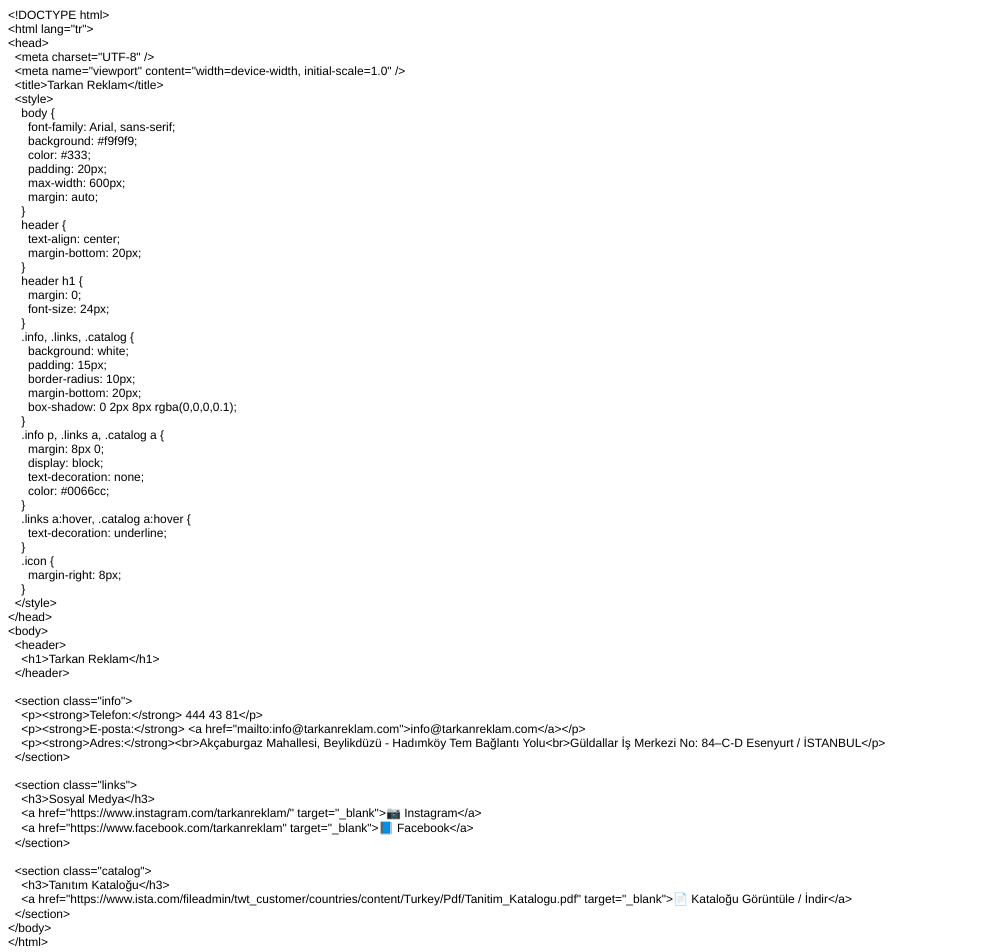
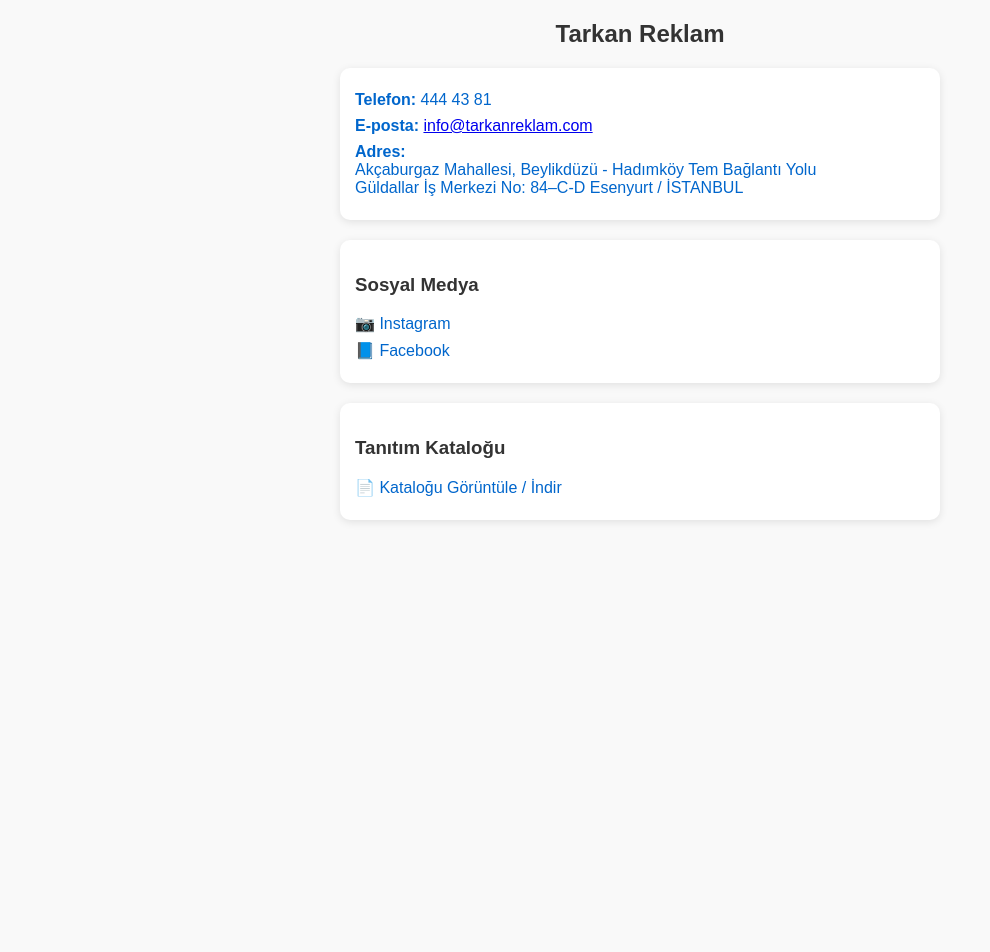
Before and after one commit to uniqueGok/tarkanreklam.github.io, a plain HTML site: page index.html in a window 1280 px wide. Shown: the whole page, without its empty margins (0-990 px from the left). After the commit the page ends 800 px from the top, so only its background shows below. Drawn offline with Linux system fonts and the light colour scheme.

Commit message:
Add files via upload

```diff
--- a/index.html
+++ b/index.html
@@ -1,84 +1,68 @@
-<!DOCTYPE html PUBLIC "-//W3C//DTD HTML 4.01//EN" "http://www.w3.org/TR/html4/strict.dtd">
-<html>
+
+<!DOCTYPE html>
+<html lang="tr">
 <head>
-  <meta http-equiv="Content-Type" content="text/html; charset=utf-8">
-  <meta http-equiv="Content-Style-Type" content="text/css">
-  <title></title>
-  <meta name="Generator" content="Cocoa HTML Writer">
-  <meta name="CocoaVersion" content="2575.4">
-  <style type="text/css">
-    p.p1 {margin: 0.0px 0.0px 0.0px 0.0px; font: 12.0px Helvetica}
-    p.p2 {margin: 0.0px 0.0px 0.0px 0.0px; font: 12.0px Helvetica; min-height: 14.0px}
-    span.s1 {font: 12.0px 'Apple Color Emoji'}
+  <meta charset="UTF-8" />
+  <meta name="viewport" content="width=device-width, initial-scale=1.0" />
+  <title>Tarkan Reklam</title>
+  <style>
+    body {
+      font-family: Arial, sans-serif;
+      background: #f9f9f9;
+      color: #333;
+      padding: 20px;
+      max-width: 600px;
+      margin: auto;
+    }
+    header {
+      text-align: center;
+      margin-bottom: 20px;
+    }
+    header h1 {
+      margin: 0;
+      font-size: 24px;
+    }
+    .info, .links, .catalog {
+      background: white;
+      padding: 15px;
+      border-radius: 10px;
+      margin-bottom: 20px;
+      box-shadow: 0 2px 8px rgba(0,0,0,0.1);
+    }
+    .info p, .links a, .catalog a {
+      margin: 8px 0;
+      display: block;
+      text-decoration: none;
+      color: #0066cc;
+    }
+    .links a:hover, .catalog a:hover {
+      text-decoration: underline;
+    }
+    .icon {
+      margin-right: 8px;
+    }
   </style>
 </head>
 <body>
-<p class="p1">&lt;!DOCTYPE html&gt;</p>
-<p class="p1">&lt;html lang="tr"&gt;</p>
-<p class="p1">&lt;head&gt;</p>
-<p class="p1"><span class="Apple-converted-space">  </span>&lt;meta charset="UTF-8" /&gt;</p>
-<p class="p1"><span class="Apple-converted-space">  </span>&lt;meta name="viewport" content="width=device-width, initial-scale=1.0" /&gt;</p>
-<p class="p1"><span class="Apple-converted-space">  </span>&lt;title&gt;Tarkan Reklam&lt;/title&gt;</p>
-<p class="p1"><span class="Apple-converted-space">  </span>&lt;style&gt;</p>
-<p class="p1"><span class="Apple-converted-space">    </span>body {</p>
-<p class="p1"><span class="Apple-converted-space">      </span>font-family: Arial, sans-serif;</p>
-<p class="p1"><span class="Apple-converted-space">      </span>background: #f9f9f9;</p>
-<p class="p1"><span class="Apple-converted-space">      </span>color: #333;</p>
-<p class="p1"><span class="Apple-converted-space">      </span>padding: 20px;</p>
-<p class="p1"><span class="Apple-converted-space">      </span>max-width: 600px;</p>
-<p class="p1"><span class="Apple-converted-space">      </span>margin: auto;</p>
-<p class="p1"><span class="Apple-converted-space">    </span>}</p>
-<p class="p1"><span class="Apple-converted-space">    </span>header {</p>
-<p class="p1"><span class="Apple-converted-space">      </span>text-align: center;</p>
-<p class="p1"><span class="Apple-converted-space">      </span>margin-bottom: 20px;</p>
-<p class="p1"><span class="Apple-converted-space">    </span>}</p>
-<p class="p1"><span class="Apple-converted-space">    </span>header h1 {</p>
-<p class="p1"><span class="Apple-converted-space">      </span>margin: 0;</p>
-<p class="p1"><span class="Apple-converted-space">      </span>font-size: 24px;</p>
-<p class="p1"><span class="Apple-converted-space">    </span>}</p>
-<p class="p1"><span class="Apple-converted-space">    </span>.info, .links, .catalog {</p>
-<p class="p1"><span class="Apple-converted-space">      </span>background: white;</p>
-<p class="p1"><span class="Apple-converted-space">      </span>padding: 15px;</p>
-<p class="p1"><span class="Apple-converted-space">      </span>border-radius: 10px;</p>
-<p class="p1"><span class="Apple-converted-space">      </span>margin-bottom: 20px;</p>
-<p class="p1"><span class="Apple-converted-space">      </span>box-shadow: 0 2px 8px rgba(0,0,0,0.1);</p>
-<p class="p1"><span class="Apple-converted-space">    </span>}</p>
-<p class="p1"><span class="Apple-converted-space">    </span>.info p, .links a, .catalog a {</p>
-<p class="p1"><span class="Apple-converted-space">      </span>margin: 8px 0;</p>
-<p class="p1"><span class="Apple-converted-space">      </span>display: block;</p>
-<p class="p1"><span class="Apple-converted-space">      </span>text-decoration: none;</p>
-<p class="p1"><span class="Apple-converted-space">      </span>color: #0066cc;</p>
-<p class="p1"><span class="Apple-converted-space">    </span>}</p>
-<p class="p1"><span class="Apple-converted-space">    </span>.links a:hover, .catalog a:hover {</p>
-<p class="p1"><span class="Apple-converted-space">      </span>text-decoration: underline;</p>
-<p class="p1"><span class="Apple-converted-space">    </span>}</p>
-<p class="p1"><span class="Apple-converted-space">    </span>.icon {</p>
-<p class="p1"><span class="Apple-converted-space">      </span>margin-right: 8px;</p>
-<p class="p1"><span class="Apple-converted-space">    </span>}</p>
-<p class="p1"><span class="Apple-converted-space">  </span>&lt;/style&gt;</p>
-<p class="p1">&lt;/head&gt;</p>
-<p class="p1">&lt;body&gt;</p>
-<p class="p1"><span class="Apple-converted-space">  </span>&lt;header&gt;</p>
-<p class="p1"><span class="Apple-converted-space">    </span>&lt;h1&gt;Tarkan Reklam&lt;/h1&gt;</p>
-<p class="p1"><span class="Apple-converted-space">  </span>&lt;/header&gt;</p>
-<p class="p2"><br></p>
-<p class="p1"><span class="Apple-converted-space">  </span>&lt;section class="info"&gt;</p>
-<p class="p1"><span class="Apple-converted-space">    </span>&lt;p&gt;&lt;strong&gt;Telefon:&lt;/strong&gt; 444 43 81&lt;/p&gt;</p>
-<p class="p1"><span class="Apple-converted-space">    </span>&lt;p&gt;&lt;strong&gt;E-posta:&lt;/strong&gt; &lt;a href="mailto:info@tarkanreklam.com"&gt;info@tarkanreklam.com&lt;/a&gt;&lt;/p&gt;</p>
-<p class="p1"><span class="Apple-converted-space">    </span>&lt;p&gt;&lt;strong&gt;Adres:&lt;/strong&gt;&lt;br&gt;Akçaburgaz Mahallesi, Beylikdüzü - Hadımköy Tem Bağlantı Yolu&lt;br&gt;Güldallar İş Merkezi No: 84–C-D Esenyurt / İSTANBUL&lt;/p&gt;</p>
-<p class="p1"><span class="Apple-converted-space">  </span>&lt;/section&gt;</p>
-<p class="p2"><br></p>
-<p class="p1"><span class="Apple-converted-space">  </span>&lt;section class="links"&gt;</p>
-<p class="p1"><span class="Apple-converted-space">    </span>&lt;h3&gt;Sosyal Medya&lt;/h3&gt;</p>
-<p class="p1"><span class="Apple-converted-space">    </span>&lt;a href="https://www.instagram.com/tarkanreklam/" target="_blank"&gt;<span class="s1">📷</span> Instagram&lt;/a&gt;</p>
-<p class="p1"><span class="Apple-converted-space">    </span>&lt;a href="https://www.facebook.com/tarkanreklam" target="_blank"&gt;<span class="s1">📘</span> Facebook&lt;/a&gt;</p>
-<p class="p1"><span class="Apple-converted-space">  </span>&lt;/section&gt;</p>
-<p class="p2"><br></p>
-<p class="p1"><span class="Apple-converted-space">  </span>&lt;section class="catalog"&gt;</p>
-<p class="p1"><span class="Apple-converted-space">    </span>&lt;h3&gt;Tanıtım Kataloğu&lt;/h3&gt;</p>
-<p class="p1"><span class="Apple-converted-space">    </span>&lt;a href="https://www.ista.com/fileadmin/twt_customer/countries/content/Turkey/Pdf/Tanitim_Katalogu.pdf" target="_blank"&gt;<span class="s1">📄</span> Kataloğu Görüntüle / İndir&lt;/a&gt;</p>
-<p class="p1"><span class="Apple-converted-space">  </span>&lt;/section&gt;</p>
-<p class="p1">&lt;/body&gt;</p>
-<p class="p1">&lt;/html&gt;</p>
+  <header>
+    <h1>Tarkan Reklam</h1>
+  </header>
+
+  <section class="info">
+    <p><strong>Telefon:</strong> 444 43 81</p>
+    <p><strong>E-posta:</strong> <a href="mailto:info@tarkanreklam.com">info@tarkanreklam.com</a></p>
+    <p><strong>Adres:</strong><br>Akçaburgaz Mahallesi, Beylikdüzü - Hadımköy Tem Bağlantı Yolu<br>Güldallar İş Merkezi No: 84–C-D Esenyurt / İSTANBUL</p>
+  </section>
+
+  <section class="links">
+    <h3>Sosyal Medya</h3>
+    <a href="https://www.instagram.com/tarkanreklam/" target="_blank">📷 Instagram</a>
+    <a href="https://www.facebook.com/tarkanreklam" target="_blank">📘 Facebook</a>
+  </section>
+
+  <section class="catalog">
+    <h3>Tanıtım Kataloğu</h3>
+    <a href="https://www.ista.com/fileadmin/twt_customer/countries/content/Turkey/Pdf/Tanitim_Katalogu.pdf" target="_blank">📄 Kataloğu Görüntüle / İndir</a>
+  </section>
 </body>
 </html>
```
